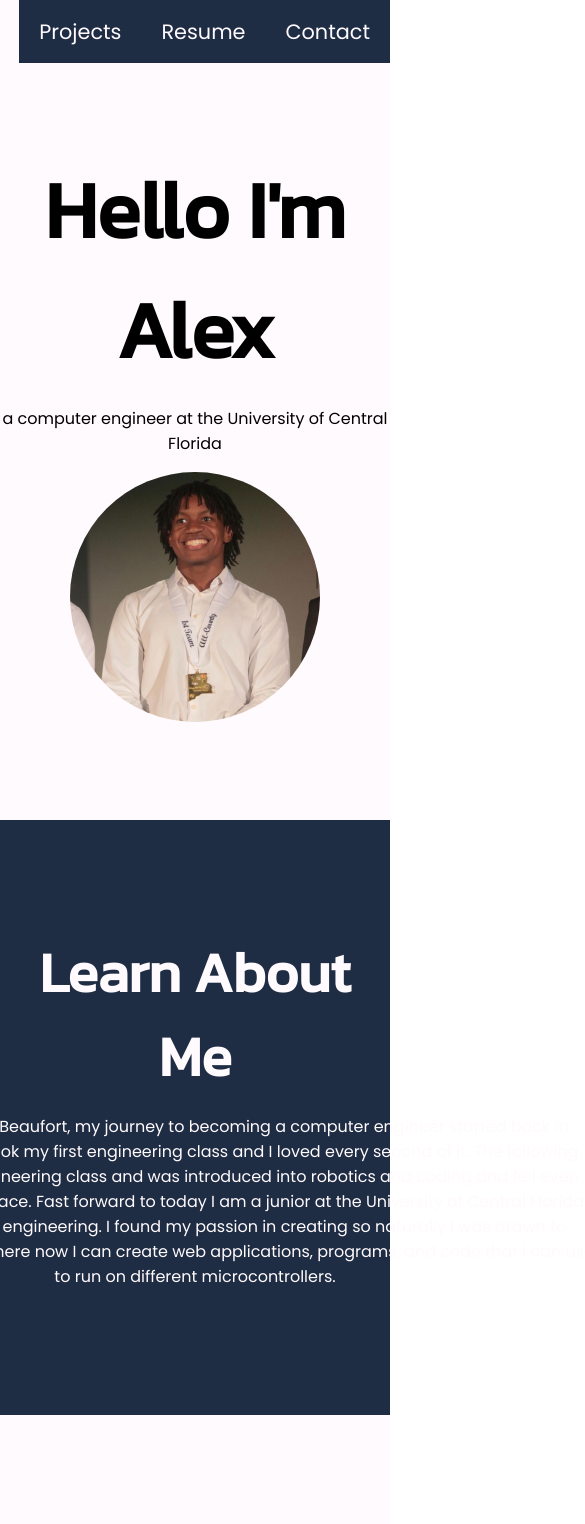
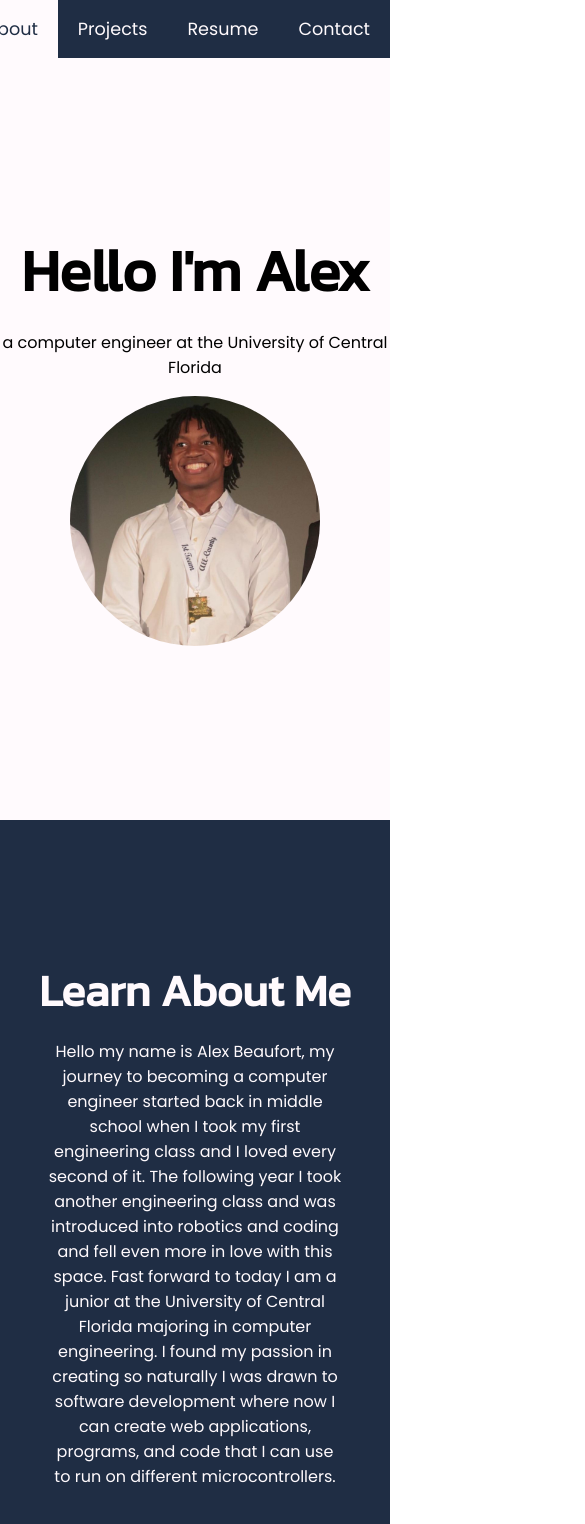
Before and after one commit to AlexBeaufort/alexbeaufort.github.io, a plain HTML site: page index.html in a window 390 px wide. Shown: the top 1524 px of the page, 585 px wide, since content can reach past the window. Drawn offline with nearby package versions, Linux system fonts and the light colour scheme.

Commit message:
Add files via upload

```diff
--- a/index.html
+++ b/index.html
@@ -16,12 +16,14 @@
 
     <nav class="nav-bar">
         <ul>
-                <li><a href="#about">About</a></li>
-                <li><a href="#projects">Projects</a></li>
-                <li><a href="#resume">Resume</a></li>
-                <li><a href="#contact">Contact</a></li>
+            <li><a class="link" href="#about">About</a></li>
+            <li><a class="link" href="#projects">Projects</a></li>
+            <li><a class="link" href="#resume">Resume</a></li>
+            <li><a class="link" href="#contact">Contact</a></li>
         </ul>
     </nav>
+
+
 
 <main>
     <section id="start-page">
@@ -30,26 +32,20 @@
         <p>a computer engineer at the University of Central Florida</p>
         <img class="image1" src="aj.png">
         </div>
-
         <img src="circuit.png" class="circuit">
-
     </section>
 
     <section id="about">
         <h2>Learn About Me</h2>
-                <div class="aboutp">
-                <p>Hello my name is Alex Beaufort,  my journey to becoming a computer engineer started
+        <p  class="aboutp">Hello my name is Alex Beaufort,  my journey to becoming a computer engineer started
             back in middle school when I took my first engineering class and I loved every second
             of it. The following year I took another engineering class and was introduced into
             robotics and coding and fell even more in love with this space. Fast forward to today I
             am a junior at the University of Central Florida majoring in computer engineering. I
             found my passion in creating so naturally I was drawn to software development where now
             I can create web applications, programs, and code that I can use to run on different
-                    microcontrollers.
-                </p>
-                </div>
+            microcontrollers.</p>
     </section>
-
     <section id="projects">
         <h2 class="project-heading">These Are My Projects</h2>
         <div class="project-size">
@@ -87,6 +83,20 @@
                 <p class="project-description">Black Jack Game</p>
             </div>
             </a>
+            <a target="_blank" href="https://github.com/AlexBeaufort/bookmark-chrome-ext">
+                <div class="project-container">
+
+                    <img class="project-image webdev" src="chromeext.png".png" alt="">
+                    <p class="project-description">Bookmark Chrome Extension</p>
+                </div>
+                </a>
+                <a target="_blank" href="https://yourshopping.netlify.app/">
+                    <div class="project-container">
+
+                        <img class="project-image webdev" src="shoppinglist.png".png" alt="">
+                        <p class="project-description">Shopping List Web App</p>
+                    </div>
+                    </a>
 
         </div>
     </section>
@@ -104,7 +114,6 @@
         </div>
     </div>
     <a href="AlexResume.pdf" target="_blank"><p>Click Here To Download</p></a>
-
     </section>
 
     <section id="contact">
@@ -148,11 +157,8 @@
 
     </section>
 
+</main>
+</body>
 
 
-
-
-        </main>
-
-    </body>
     </html>
--- a/styles.css
+++ b/styles.css
@@ -18,6 +18,7 @@ html{
 body{
     margin: 0;
 }
+
 a{
     text-decoration: none;
 }
@@ -38,7 +39,7 @@ nav>ul{
     list-style: none;
     justify-content: flex-end;
 }
-li>a{
+.link{
     color: var(--background);
     padding: 20px;
     font-size: 1.3rem
@@ -48,6 +49,13 @@ li a:hover{
     color:var(--primary);
 
 }
+
+@media (max-width:500px) {
+    .link{
+        font-size: 1.1em;
+    }
+}
+
 main{
     padding-top: 60px;
     background-color: var(--background);
@@ -59,6 +67,8 @@ main{
     display: flex;
     align-items: center;
     justify-content:center;
+    background-color: var(--background);
+
 
 
 
@@ -68,6 +78,7 @@ h1, h2{
     font-family: 'Kanit', sans-serif;
     font-size: 3.5rem;
     margin: 0;
+    text-align: center;
 }
 .title{
     font-size: 5rem;
@@ -101,8 +112,9 @@ h1, h2{
     justify-content: center;
     align-items: center;
     text-align: center;
+
     background: var(--primary);
-    height: 63vh;
+    height: 70vh;
     color: var(--background);
     padding: 2rem;
 
@@ -110,7 +122,25 @@ h1, h2{
 }
 
 .aboutp{
-    width: 800px;
+    max-width: 800px;
+}
+@media (max-width: 900px){
+
+    .aboutp{
+        width: 90%;
+    }
+}
+@media (max-width: 500px) {
+    #about{
+        height: 90vh;
+    }
+    h2{
+        font-size: 2.75em;
+    }
+    .title{
+        font-size: 3.65em;
+    }
+
 }
 
 #projects{
@@ -119,6 +149,7 @@ h1, h2{
     align-items: center;
     justify-content: center;
     padding: 7rem 0;
+    background-color: var(--background);
 
 
 }
@@ -207,6 +238,11 @@ h1, h2{
         display: none;
     }
 }
+@media (max-width: 600px){
+    .resumephoto{
+        height:500px;
+    }
+}
 .soderimg{
     width:540px;
     height: 540px;
@@ -223,21 +259,30 @@ h1, h2{
 #resume a:hover{
 color: var(--accent)
 }
+
 #contact{
     height: 60vh;
     display:flex;
     align-items: center;
     justify-content: center;
 }
+@media (max-width: 730px){
+    #contact{
+        height: 80vh;
+    }
+}
+
 #contact h2{
     text-align: center;
-    margin-bottom: 3rem;
+    margin-bottom: 1em;
+    margin-top: 2em;
 }
 .icons{
     display: flex;
     justify-content: center;
     gap: 30px;
     flex-wrap: wrap;
+    margin-bottom: 1em;
 
 
 }
@@ -245,7 +290,7 @@ color: var(--accent)
    font-size: 4rem;
 }
 .fa.fa-github, .material-symbols-outlined.mail, .fa.fa-linkedin-square{
-    padding-right: 10px
+    padding-right: 10px;
 }
 
 .icon-container{
@@ -279,4 +324,8 @@ color: var(--accent)
 
 .contact-info p{
     padding: 0 10px;
+
 }
+#contact div h2{
+    margin: top
+}
```
Also changed, not shown: chromeext.png (added), resume.png, shoppinglist.png (added), 1 other file. Lines whose indentation alone changed are shown as unchanged.
